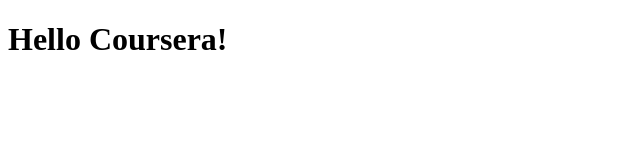
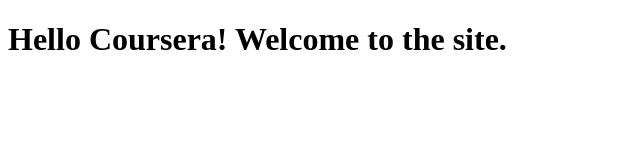
Before and after one commit to KarimLakhssassi/coursera-test, a plain HTML site: page site/index.html in a window 1280 px wide. Shown: the whole page, without its empty margins (0-640 px from the left). Drawn offline with Linux system fonts and the light colour scheme.

Commit message:
Test commit account

```diff
--- a/site/index.html
+++ b/site/index.html
@@ -4,6 +4,6 @@
 	<title>Hello Coursera!</title>
 </head>
 <body>
-<h1>Hello Coursera!</h1>
+<h1>Hello Coursera! Welcome to the site.</h1>
 </body>
 </html>
```
